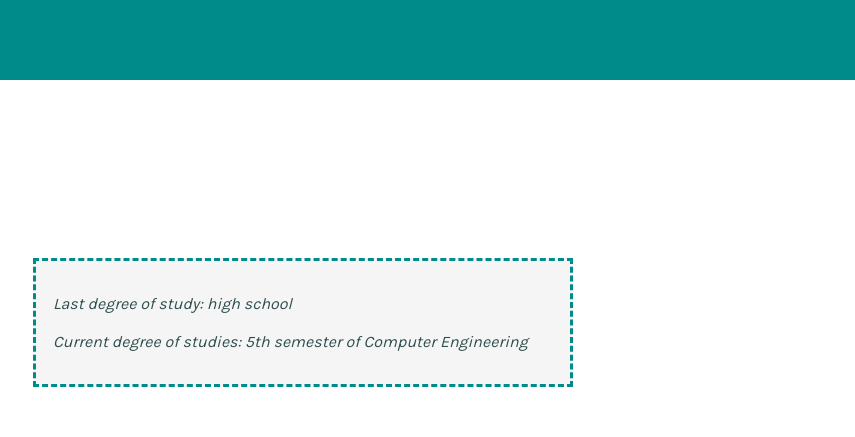
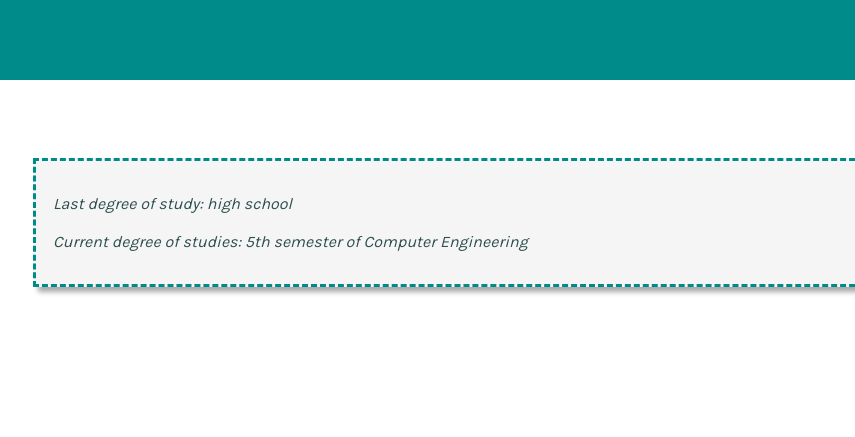
Before and after one commit to toucheddrip/programacion-para-internet.github.io, a plain HTML site: page Index.html in a window 1280 px wide. Shown: the top 437 px of the page, 425-1280 px from the left. Drawn offline with Linux system fonts and the light colour scheme.

Commit message:
Update style.css

```diff
--- a/style.css
+++ b/style.css
@@ -66,12 +66,12 @@
 
 .segunda-mitad{
     margin-left: 450px;
-    margin-top: 250px;
-    position: fixed;
+    margin-top: 150px;
+   position:absolute ;
 }
 
 .Informacion{
-    width: 500px;
+    width: 800px;
     height: auto;
     padding: 17px 17px 17px 17px;
     background-color:   #f5f5f5;
@@ -79,11 +79,17 @@
     border-width: medium;
     border-color: #008b8b;
     color: var(--color);
+    box-shadow: 5px 5px 5px #a9a9a9;
 }
 
 h2{
     margin-left: 35px;
     font-style: italic;
+}
+
+h3{
+    font-size: medium;
+    margin-left: 35px;
 }
 
 h4{
@@ -92,9 +98,8 @@ h4{
     color: #ffffff;
 }
 
-h3{
+h5{
     font-size: medium;
-    margin-left: 35px;
 }
 
 p{
```
